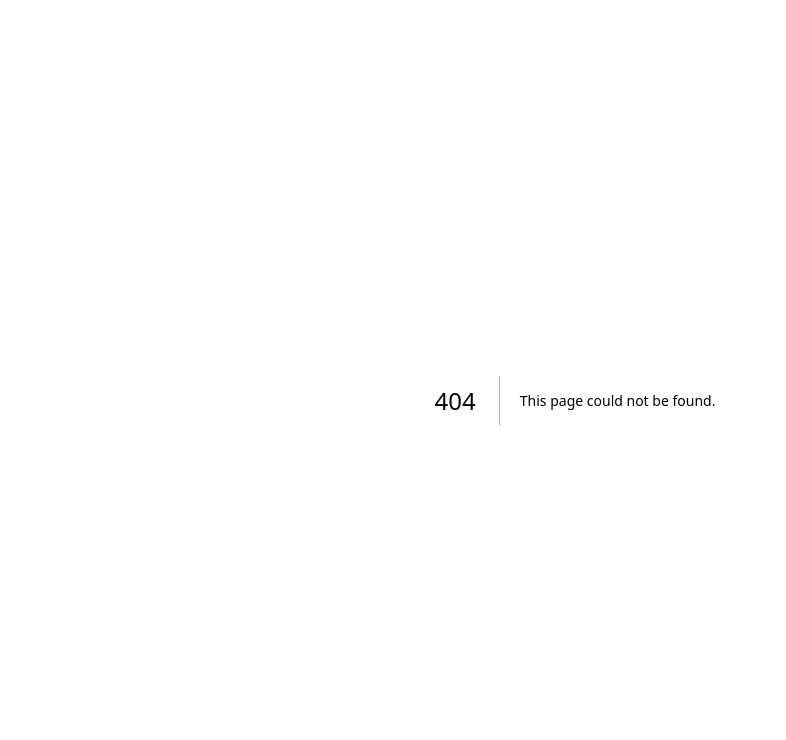
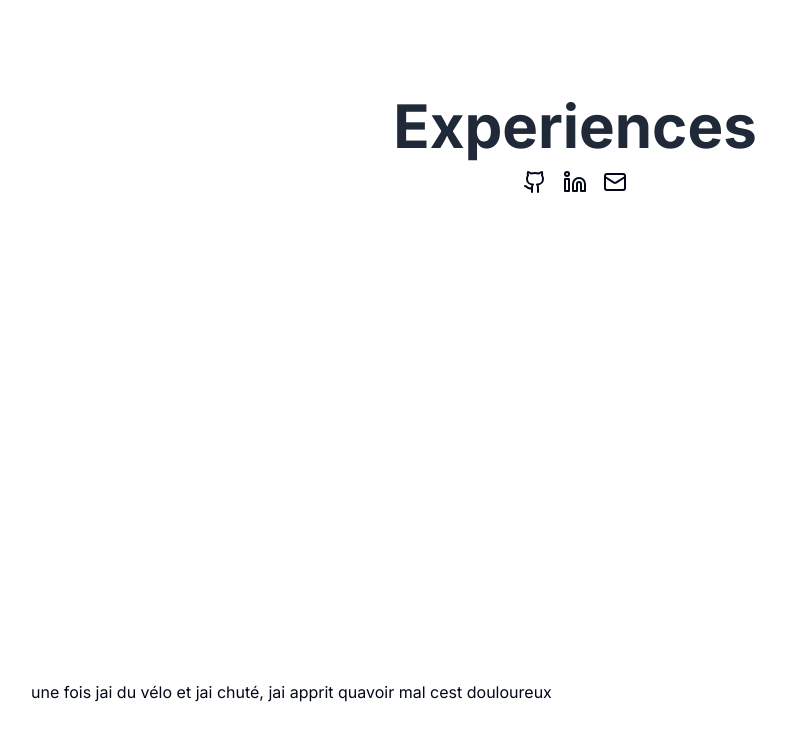
Before and after one commit to Aldresus/hugochampyfr_2023, a Next.js app: page /resume/experiences in a window 1280 px wide. Before the commit this address had no page. Shown: the top 740 px of the page, without its empty margins (65-851 px from the left). Built offline with nearby package versions, Linux system fonts and the light colour scheme.

Commit message:
new routes and layout

```diff
--- a/src/app/experiences/page.tsx
+++ /dev/null
@@ -1,21 +0,0 @@
-import Title from "@/components/ui/title";
-import ContactButtons from "@/components/ui/contactButtons";
-import { ButtonTextBackground } from "@/components/ui/buttonTextBackground";
-
-export default function Home() {
-  return (
-    <main className="flex min-h-screen flex-col items-center justify-between p-3 lg:p-24">
-      <div className="flex flex-1">
-        <div className="flex flex-col justify-center gap-2">
-          <Title size="h1">Experiences</Title>
-          <ContactButtons />
-        </div>
-      </div>
-
-      <div className="flex flex-1 gap-3 lg:gap-9 w-full flex-col lg:flex-row">
-        une fois jai du vélo et jai chuté, jai apprit quavoir mal cest
-        douloureux
-      </div>
-    </main>
-  );
-}
--- a/src/app/page.tsx
+++ b/src/app/page.tsx
@@ -3,8 +3,7 @@ import Title from "@/components/ui/title";
 import ContactButtons from "@/components/ui/contactButtons";
 import { ButtonTextBackground } from "@/components/ui/buttonTextBackground";
 import Link from "next/link";
-import { Variants } from "framer-motion";
-const { motion } = require("framer-motion");
+import { motion, Variants } from "framer-motion";
 
 const parents: Variants = {
   hidden: { opacity: 0 },
@@ -56,8 +55,7 @@ export default function Home() {
       </motion.div>
 
       <div className="flex flex-1 gap-3 lg:gap-9 w-full flex-col lg:flex-row">
-        <Link href={"/skills"} className="flex flex-1">
-          <motion.div className="h-full w-full flex" variants={skillsVariant}>
+        <Link href={"/resume/skills"} className="flex flex-1">
           <motion.div className="w-full flex" variants={skillsVariant}>
             <ButtonTextBackground
               className="shadow overflow-hidden"
@@ -69,11 +67,7 @@ export default function Home() {
           </motion.div>
         </Link>
 
-        <Link href={"/experiences"} className="flex flex-1">
-          <motion.div
-            className="h-full w-full flex"
-            variants={experienceVariants}
-          >
+        <Link href={"/resume/experiences"} className="flex flex-1">
           <motion.div className="w-full flex" variants={experienceVariants}>
             <ButtonTextBackground
               className="shadow overflow-hidden"
@@ -85,11 +79,7 @@ export default function Home() {
           </motion.div>
         </Link>
 
-        <Link href={"/projects"} className="flex flex-1">
-          <motion.div
-            className="h-full w-full flex"
-            variants={projectsVariants}
-          >
+        <Link href={"/resume/projects"} className="flex flex-1">
           <motion.div className="w-full flex" variants={projectsVariants}>
             <ButtonTextBackground
               className="shadow overflow-hidden"
--- a/src/app/projects/page.tsx
+++ /dev/null
@@ -1,21 +0,0 @@
-import Title from "@/components/ui/title";
-import ContactButtons from "@/components/ui/contactButtons";
-import { ButtonTextBackground } from "@/components/ui/buttonTextBackground";
-
-export default function Home() {
-  return (
-    <main className="flex min-h-screen flex-col items-center justify-between p-3 lg:p-24">
-      <div className="flex flex-1">
-        <div className="flex flex-col justify-center gap-2">
-          <Title size="h1">Projects</Title>
-          <ContactButtons />
-        </div>
-      </div>
-
-      <div className="flex flex-1 gap-3 lg:gap-9 w-full flex-col lg:flex-row">
-        une fois jai fait un bot en python qui souhaitait les anniversaires mais
-        jai perdu le code source
-      </div>
-    </main>
-  );
-}
--- /dev/null
+++ b/src/app/resume/experiences/page.tsx
@@ -0,0 +1,10 @@
+"use client";
+import ContentLayout from "@/components/layouts/contentLayout";
+
+export default function ExperiencesPages() {
+  return (
+    <ContentLayout title="Experiences">
+      une fois jai du vélo et jai chuté, jai apprit quavoir mal cest douloureux
+    </ContentLayout>
+  );
+}
--- /dev/null
+++ b/src/app/resume/layout.tsx
@@ -0,0 +1,7 @@
+export default function ResumeLayout({
+  children,
+}: {
+  children: React.ReactNode;
+}) {
+  return <main>{children}</main>;
+}
--- /dev/null
+++ b/src/app/resume/projects/page.tsx
@@ -0,0 +1,10 @@
+import ContentLayout from "@/components/layouts/contentLayout";
+
+export default function ProjectsPage() {
+  return (
+    <ContentLayout title="Projects">
+      une fois jai fait un bot en python qui souhaitait les anniversaires mais
+      jai perdu le code source
+    </ContentLayout>
+  );
+}
--- /dev/null
+++ b/src/app/resume/skills/page.tsx
@@ -0,0 +1,5 @@
+import ContentLayout from "@/components/layouts/contentLayout";
+
+export default function SkillsPage() {
+  return <ContentLayout title="Skills">Je sais faire mes lacets</ContentLayout>;
+}
--- a/src/app/skills/page.tsx
+++ /dev/null
@@ -1,20 +0,0 @@
-import Title from "@/components/ui/title";
-import ContactButtons from "@/components/ui/contactButtons";
-import { ButtonTextBackground } from "@/components/ui/buttonTextBackground";
-
-export default function Home() {
-  return (
-    <main className="flex min-h-screen flex-col items-center justify-between p-3 lg:p-24">
-      <div className="flex flex-1">
-        <div className="flex flex-col justify-center gap-2">
-          <Title size="h1">Skills</Title>
-          <ContactButtons />
-        </div>
-      </div>
-
-      <div className="flex flex-1 gap-3 lg:gap-9 w-full flex-col lg:flex-row">
-        Je sais faire mes lacets
-      </div>
-    </main>
-  );
-}
--- /dev/null
+++ b/src/components/layouts/contentLayout.tsx
@@ -0,0 +1,53 @@
+"use client";
+
+import { Variants, motion } from "framer-motion";
+import Title from "@/components/ui/title";
+import ContactButtons from "@/components/ui/contactButtons";
+
+interface ContentProps {
+  children: React.ReactNode;
+  title: string;
+}
+
+export default function ContentLayout(props: ContentProps) {
+  const { children, title } = props;
+  const parents: Variants = {
+    hidden: { opacity: 0 },
+    enter: {
+      opacity: 1,
+      transition: { staggerChildren: 0.6 },
+    },
+  };
+
+  const titleVariants: Variants = {
+    hidden: { opacity: 0, x: 0, y: -200, transition: { ease: "easeInOut" } },
+    enter: { opacity: 1, x: 0, y: 0 },
+  };
+
+  return (
+    <motion.main
+      className="flex min-h-screen flex-col items-center justify-between p-3 lg:p-24"
+      variants={parents}
+      initial="hidden"
+      animate="enter"
+    >
+      <motion.div
+        variants={titleVariants}
+        transition={{
+          duration: 1,
+        }}
+        className="flex h-1/3"
+      >
+        <div className="flex flex-col justify-center gap-2">
+          <Title size="h1">{title}</Title>
+          <ContactButtons />
+        </div>
+      </motion.div>
+
+      {/*  todo add animations to the experience cards*/}
+      <div className="flex h-2/3 gap-3 lg:gap-9 w-full flex-col lg:flex-row">
+        {children}
+      </div>
+    </motion.main>
+  );
+}
```
